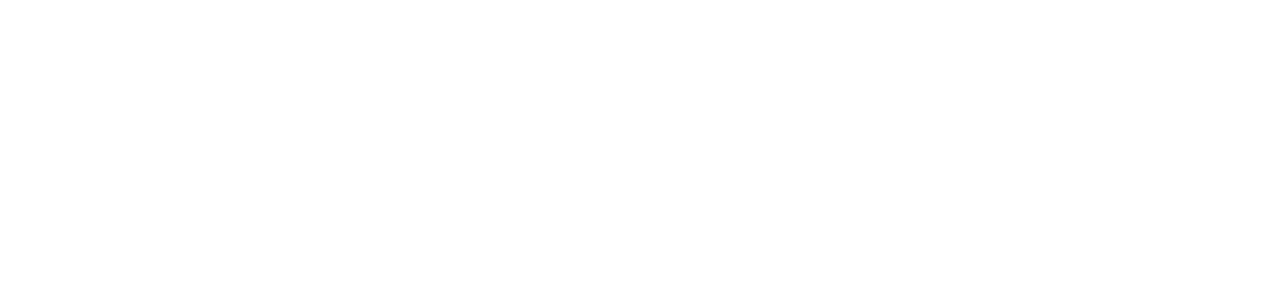
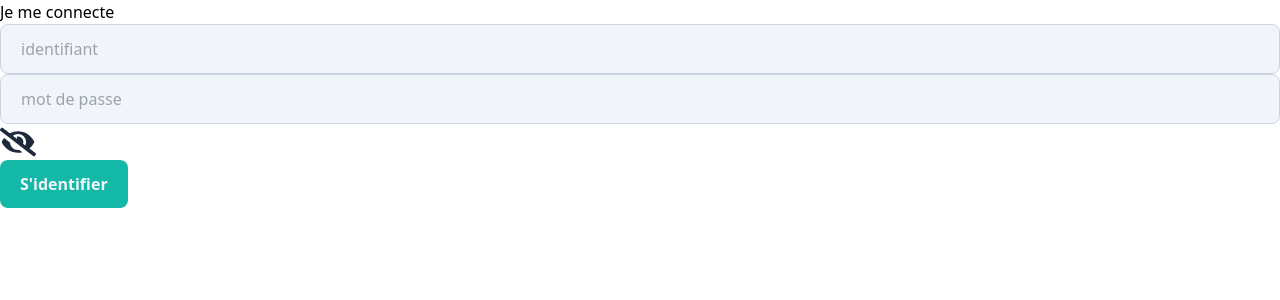
Before and after one commit to jbeillevert/hackathon-emmaus-connect, a React (Vite) app in the folder Frontend/: page / in a window 1280 px wide. Shown: the top 300 px of the page. Built offline with nearby package versions, Linux system fonts and the light colour scheme.

Commit message:
formulaire connexion OK

```diff
--- a/Frontend/package.json
+++ b/Frontend/package.json
@@ -12,6 +12,7 @@
   "dependencies": {
     "react": "^18.2.0",
     "react-dom": "^18.2.0",
+    "react-icons": "^4.10.1",
     "react-router-dom": "^6.13.0"
   },
   "devDependencies": {
--- a/Frontend/src/02.navigation/Router.jsx
+++ b/Frontend/src/02.navigation/Router.jsx
@@ -1,6 +1,5 @@
 import { Routes, Route } from "react-router-dom";
 import HomePage from "../03.globals/01.Pages/HomePage";
-
 
 function Router() {
     return (
--- a/Frontend/src/03.globals/01.Pages/HomePage.jsx
+++ b/Frontend/src/03.globals/01.Pages/HomePage.jsx
@@ -1,10 +1,11 @@
 import React from 'react';
+
 
 const HomePage = () => {
     return (
-        <div>
+        <>
 
-        </div>
+        </>
     );
 };
 
--- /dev/null
+++ b/Frontend/src/03.globals/01.Pages/LoginForm.jsx
@@ -0,0 +1,62 @@
+import React, { useState } from "react";
+import { FaEyeSlash, FaEye } from "react-icons/fa";
+
+function LoginForm() {
+
+    // const navigate = useNavigate();
+    const [identifiant, setIdentifiant] = useState("");
+    const [password, setPassword] = useState("");
+
+    const [passwordVisible, setPasswordVisible] = useState(false);
+    const togglePasswordVisibility = () => {
+        setPasswordVisible((prevVisible) => !prevVisible);
+    };
+
+    return (
+        <>
+            <div className="relative flex flex-col items-center h-auto px-10 py-16 mx-auto sm:max-w-md my-10 bg-gradient-to-br from-teal-900 to-teal-700 rounded-md">
+                <div className="rounded-lg p-4 mt-16">
+                    <p className="text-white text-2xl text-center mt-15 px-3 py-3 mb-4">
+                        Je me connecte
+                    </p>
+                    < form onSubmit="" className="">
+                        <input
+                            type="text"
+                            className="sukui-input px-3 py-3 mb-4"
+                            placeholder="identifiant"
+                            onChange={(e) => setIdentifiant(e.target.value)}
+                            value={identifiant}
+                        />
+                        <div className="relative ">
+                            <input
+                                type={passwordVisible ? "text" : "password"}
+                                className="sukui-input px-3 py-3 mb-4"
+                                placeholder="mot de passe"
+                                onChange={(e) => setPassword(e.target.value)}
+                                value={password}
+                            /> {passwordVisible ? (
+                                <FaEye
+                                    className="absolute top-6 right-3 transform -translate-y-1/2 sukui-h2 w-6 h-6 cursor-pointer"
+                                    onClick={togglePasswordVisibility}
+                                />
+                            ) : (
+                                <FaEyeSlash
+                                    className="absolute top-6 right-3 transform -translate-y-1/2 sukui-h2 w-6 h-6 cursor-pointer"
+                                    onClick={togglePasswordVisibility}
+                                />
+                            )}
+                        </div>
+                        <button
+                            type="submit"
+                            className="sukui-button w-full hover:bg-teal-400 "
+                        >
+                            S'identifier
+                        </button>
+                    </form>
+                </div>
+            </div>
+        </>
+    );
+};
+
+export default LoginForm
--- a/Frontend/src/App.jsx
+++ b/Frontend/src/App.jsx
@@ -1,14 +1,16 @@
 import React from "react"
+import Router from "./02.navigation/Router"
+import LoginForm from "./03.globals/01.Pages/LoginForm"
 
 function App() {
 
 
   return (
-    <div className="bg-stone-200 h-screen">
-
-
+    <div className="max-w-screen-xl m-auto min-h-screen flex">
+      <Router />
+      <LoginForm />
     </div>
   )
-}
+};
 
 export default App
--- /dev/null
+++ b/package.json
@@ -0,0 +1,5 @@
+{
+  "dependencies": {
+    "nodemon": "^2.0.22"
+  }
+}
```
Also changed, not shown: Frontend/src/index.css (+11 -13 lines), 2 other files (tests, documents, lock files or other folders).
